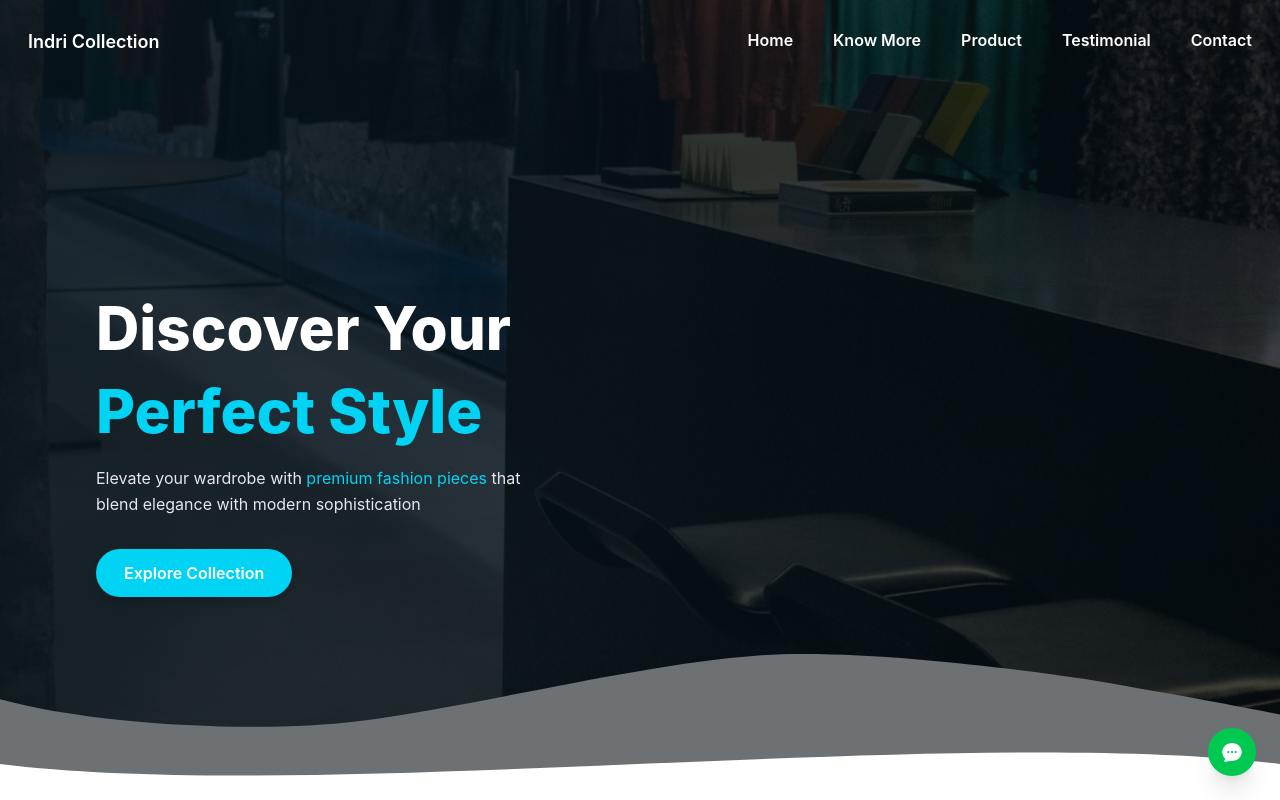
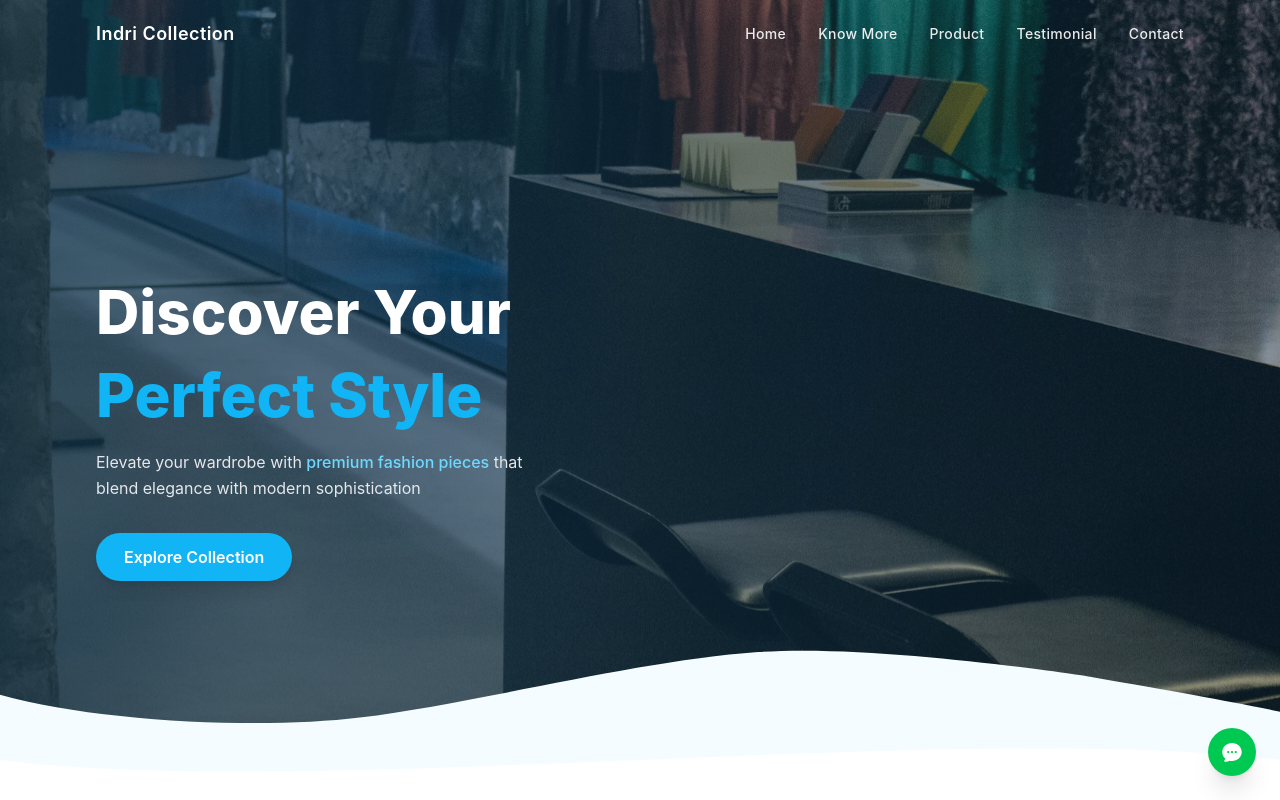
Before and after one commit to femnixx/indri-collection-website, a React (Vite) app: page / in a window 1280 px wide. Shown: the top 800 px of the page. Built offline with nearby package versions, Linux system fonts and the light colour scheme.

Commit message:
feat: add animations and connected to herosection and contact section

```diff
--- a/src/App.jsx
+++ b/src/App.jsx
@@ -1,11 +1,15 @@
-import Bar from './components/Bar.jsx'
+import Bar from './components/MobileMenu.jsx'
 import HeroSection from './pages/HeroSection.jsx'
+import { ContactSection } from './pages/ContactSection.jsx'
+import { Footer } from './pages/ContactSection.jsx'
 
 function App() {
 
   return (
     <>
     <HeroSection></HeroSection>
+    <ContactSection></ContactSection>
+    <Footer></Footer>
     <p>Template</p>
     </>
   )
--- a/src/components/Bar.jsx
+++ /dev/null
@@ -1,18 +0,0 @@
-function Bar() {
-    return (
-        <>
-        <div className="font-semibold w-full flex flex-row justify-between p-7 text-white">
-            <p className="text-lg">Indri Collection</p>
-            <div className="gap-x-10 flex flex-row justify-around">
-                <p>Home</p>
-                <p>Know More</p>
-                <p>Product</p>
-                <p>Testimonial</p>
-                <p>Contact</p>
-            </div>
-        </div>
-        </>
-    )
-}
-
-export default Bar
--- /dev/null
+++ b/src/components/MobileMenu.jsx
@@ -0,0 +1,166 @@
+import { useState, useEffect } from 'react';
+
+const NAV_LINKS = [
+    { label: 'Home', href: '#home' },
+    { label: 'Know More', href: '#know-more' },
+    { label: 'Product', href: '#product' },
+    { label: 'Testimonial', href: '#testimonial' },
+    { label: 'Contact', href: '#contact' },
+];
+
+// Hamburger → X icon, animated
+function MenuIcon({ open }) {
+    return (
+        <div className="relative w-6 h-5 flex flex-col justify-between">
+            {/* Top bar */}
+            <span
+                className="block h-0.5 bg-white rounded-full transition-all duration-300 ease-out origin-center"
+                style={{
+                    transform: open ? 'translateY(9px) rotate(45deg)' : 'none',
+                }}
+            />
+            {/* Middle bar */}
+            <span
+                className="block h-0.5 bg-white rounded-full transition-all duration-300 ease-out"
+                style={{ opacity: open ? 0 : 1, transform: open ? 'scaleX(0)' : 'scaleX(1)' }}
+            />
+            {/* Bottom bar */}
+            <span
+                className="block h-0.5 bg-white rounded-full transition-all duration-300 ease-out origin-center"
+                style={{
+                    transform: open ? 'translateY(-9px) rotate(-45deg)' : 'none',
+                }}
+            />
+        </div>
+    );
+}
+
+function Bar() {
+    const [menuOpen, setMenuOpen] = useState(false);
+    const [scrolled, setScrolled] = useState(false);
+
+    // Add a subtle backdrop blur when user scrolls
+    useEffect(() => {
+        const handleScroll = () => setScrolled(window.scrollY > 20);
+        window.addEventListener('scroll', handleScroll, { passive: true });
+        return () => window.removeEventListener('scroll', handleScroll);
+    }, []);
+
+    // Lock body scroll when mobile menu is open
+    useEffect(() => {
+        document.body.style.overflow = menuOpen ? 'hidden' : '';
+        return () => { document.body.style.overflow = ''; };
+    }, [menuOpen]);
+
+    const handleNavClick = (href) => {
+        setMenuOpen(false);
+        // Smooth scroll to section
+        const el = document.querySelector(href);
+        if (el) el.scrollIntoView({ behavior: 'smooth' });
+    };
+
+    return (
+        <>
+            {/* ── Top bar ─────────────────────────────────────────── */}
+            <nav
+                className={`relative z-50 w-full flex items-center justify-between px-6 md:px-16 lg:px-24 py-5 transition-all duration-300
+                    ${scrolled ? 'bg-black/30 backdrop-blur-md' : 'bg-transparent'}`}
+            >
+                {/* Brand */}
+                <button
+                    onClick={() => handleNavClick('#home')}
+                    className="text-white font-semibold text-lg tracking-wide hover:text-[#11B5F5] transition-colors duration-200"
+                >
+                    Indri Collection
+                </button>
+
+                {/* Desktop nav links */}
+                <div className="hidden md:flex items-center gap-8">
+                    {NAV_LINKS.map((link) => (
+                        <button
+                            key={link.label}
+                            onClick={() => handleNavClick(link.href)}
+                            className="text-white/90 hover:text-[#11B5F5] font-medium text-sm tracking-wide
+                                relative after:absolute after:bottom-0 after:left-0 after:h-[2px] after:w-0
+                                after:bg-[#11B5F5] after:rounded-full after:transition-all after:duration-300
+                                hover:after:w-full transition-colors duration-200"
+                        >
+                            {link.label}
+                        </button>
+                    ))}
+                </div>
+
+                {/* Mobile hamburger */}
+                <button
+                    onClick={() => setMenuOpen((o) => !o)}
+                    aria-label={menuOpen ? 'Close menu' : 'Open menu'}
+                    className="md:hidden p-1 focus:outline-none"
+                >
+                    <MenuIcon open={menuOpen} />
+                </button>
+            </nav>
+
+            {/* ── Mobile drawer overlay ────────────────────────────── */}
+            {/* Backdrop */}
+            <div
+                onClick={() => setMenuOpen(false)}
+                className={`fixed inset-0 z-40 bg-black/60 backdrop-blur-sm transition-opacity duration-400 md:hidden
+                    ${menuOpen ? 'opacity-100 pointer-events-auto' : 'opacity-0 pointer-events-none'}`}
+            />
+
+            {/* Drawer panel — slides in from the right */}
+            <div
+                className={`fixed top-0 right-0 z-50 h-full w-72 bg-[#10324A] shadow-2xl flex flex-col
+                    transition-transform duration-400 ease-out md:hidden
+                    ${menuOpen ? 'translate-x-0' : 'translate-x-full'}`}
+            >
+                {/* Drawer header */}
+                <div className="flex items-center justify-between px-6 py-5 border-b border-white/10">
+                    <span className="text-white font-semibold text-lg">Indri Collection</span>
+                    <button
+                        onClick={() => setMenuOpen(false)}
+                        aria-label="Close menu"
+                        className="p-1 text-white/70 hover:text-white transition-colors"
+                    >
+                        <MenuIcon open={true} />
+                    </button>
+                </div>
+
+                {/* Drawer nav links — staggered fade-in */}
+                <div className="flex flex-col px-6 pt-8 gap-2">
+                    {NAV_LINKS.map((link, i) => (
+                        <button
+                            key={link.label}
+                            onClick={() => handleNavClick(link.href)}
+                            className={`text-left w-full text-white/80 hover:text-white hover:bg-white/10
+                                font-medium text-base px-4 py-3 rounded-xl transition-all duration-200
+                                border border-transparent hover:border-white/10
+                                ${menuOpen ? 'opacity-100 translate-x-0' : 'opacity-0 translate-x-6'}`}
+                            style={{
+                                transitionDelay: menuOpen ? `${120 + i * 60}ms` : '0ms',
+                                transitionDuration: '350ms',
+                            }}
+                        >
+                            {link.label}
+                        </button>
+                    ))}
+                </div>
+
+                {/* Decorative cyan accent at bottom */}
+                <div
+                    className={`mt-auto px-6 pb-10 transition-all duration-500
+                        ${menuOpen ? 'opacity-100 translate-y-0' : 'opacity-0 translate-y-4'}`}
+                    style={{ transitionDelay: menuOpen ? '450ms' : '0ms' }}
+                >
+                    <div className="h-px w-full bg-white/10 mb-6" />
+                    <p className="text-[#6ED8FF] text-xs">
+                        123 Fashion Avenue<br />New York, NY 10001
+                    </p>
+                    <div className="mt-4 w-10 h-1 rounded-full bg-[#11B5F5]" />
+                </div>
+            </div>
+        </>
+    );
+}
+
+export default Bar;
--- a/src/pages/HeroSection.jsx
+++ b/src/pages/HeroSection.jsx
@@ -1,35 +1,25 @@
 import { useEffect, useState } from 'react';
 import heroSectionBanner_desktop from '../assets/heroSectionBanner_desktop.svg';
 import heroSectionBanner_mobile from "../assets/heroSectionBanner_mobile.svg";
-import Bar from '../components/Bar';
+import Bar from '../components/MobileMenu';
 
 function HeroSection() {
     const [mounted, setMounted] = useState(false);
 
     useEffect(() => {
-        // Small delay so the initial hidden state is painted first,
-        // then we flip to visible — triggering the CSS transitions.
         const t = setTimeout(() => setMounted(true), 50);
         return () => clearTimeout(t);
     }, []);
 
-    // Shared transition base
     const base = 'transition-all ease-out';
 
-    // Each element starts hidden/shifted and lands when mounted === true
     const fadeUp = (delay = '0ms') => ({
         style: { transitionDuration: '700ms', transitionDelay: delay },
         className: `${base} ${mounted ? 'opacity-100 translate-y-0' : 'opacity-0 translate-y-8'}`,
     });
 
-    const fadeIn = (delay = '0ms') => ({
-        style: { transitionDuration: '900ms', transitionDelay: delay },
-        className: `${base} ${mounted ? 'opacity-100' : 'opacity-0'}`,
-    });
-
     return (
-        <>
-            <div className='relative w-full min-h-screen overflow-hidden'>
+        <div className='relative w-full min-h-screen overflow-hidden bg-[#10324A]'>
 
             {/* Background Images — zoom-in on load */}
             <img
@@ -50,13 +40,13 @@ function HeroSection() {
             {/* Dark overlay — fades in */}
             <div
                 style={{ transitionDuration: '1000ms', transitionDelay: '200ms' }}
-                    className={`absolute inset-0 bg-black/55 ${base} ${mounted ? 'opacity-100' : 'opacity-0'}`}
+                className={`absolute inset-0  ${base} ${mounted ? 'opacity-100' : 'opacity-0'}`}
             />
 
             {/* Navigation Bar — slides down from top */}
             <div
                 style={{ transitionDuration: '600ms', transitionDelay: '100ms' }}
-                    className={`${base} ${mounted ? 'opacity-100 translate-y-0' : 'opacity-0 -translate-y-6'}`}
+                className={`relative z-50 ${base} ${mounted ? 'opacity-100 translate-y-0' : 'opacity-0 -translate-y-6'}`}
             >
                 <Bar />
             </div>
@@ -65,39 +55,38 @@ function HeroSection() {
             <div className='relative z-10 flex flex-col justify-center h-full min-h-[calc(100vh-80px)] px-6 md:px-16 lg:px-24 pt-8 md:pt-0'>
                 <div className='max-w-xl'>
 
-                        {/* Line 1 — slides up, delay 400ms */}
+                    {/* Line 1 */}
                     <h1
-                            {...fadeUp('400ms')}
                         className={`${fadeUp('400ms').className} text-4xl md:text-6xl font-extrabold text-white leading-tight mb-2`}
                         style={fadeUp('400ms').style}
                     >
                         Discover Your
                     </h1>
 
-                        {/* Line 2 — slides up, delay 550ms */}
+                    {/* Line 2 */}
                     <h1
-                            className={`${fadeUp('550ms').className} text-4xl md:text-6xl font-extrabold text-cyan-400 leading-tight mb-4`}
+                        className={`${fadeUp('550ms').className} text-4xl md:text-6xl font-extrabold text-[#11B5F5] leading-tight mb-4`}
                         style={fadeUp('550ms').style}
                     >
                         Perfect Style
                     </h1>
 
-                        {/* Subheading — slides up, delay 700ms */}
+                    {/* Subheading */}
                     <p
                         className={`${fadeUp('700ms').className} text-sm md:text-base text-gray-200 mb-8 leading-relaxed max-w-sm md:max-w-md`}
                         style={fadeUp('700ms').style}
                     >
                         Elevate your wardrobe with{' '}
-                            <span className='text-cyan-400'>premium fashion pieces</span>{' '}
+                        <span className='text-[#6ED8FF] font-medium'>premium fashion pieces</span>{' '}
                         that blend elegance with modern sophistication
                     </p>
 
-                        {/* CTA Button — fades + scales up, delay 900ms */}
+                    {/* CTA Button */}
                     <div
                         style={{ transitionDuration: '600ms', transitionDelay: '900ms' }}
                         className={`${base} ${mounted ? 'opacity-100 scale-100' : 'opacity-0 scale-90'}`}
                     >
-                            <button className='bg-cyan-400 hover:bg-cyan-500 active:scale-95 text-white text-sm md:text-base font-semibold px-7 py-3 rounded-full transition-all duration-200 shadow-lg'>
+                        <button className='bg-[#11B5F5] hover:bg-[#6ED8FF] active:scale-95 text-white text-sm md:text-base font-semibold px-7 py-3 rounded-full transition-all duration-200 shadow-lg'>
                             Explore Collection
                         </button>
                     </div>
@@ -105,7 +94,7 @@ function HeroSection() {
                 </div>
             </div>
 
-                {/* Bottom Wave — slides up, delay 600ms */}
+            {/* Bottom Wave */}
             <div
                 style={{ transitionDuration: '800ms', transitionDelay: '600ms' }}
                 className={`absolute bottom-0 left-0 w-full overflow-hidden leading-[0] z-10 ${base}
@@ -117,14 +106,11 @@ function HeroSection() {
                     preserveAspectRatio='none'
                     className='w-full h-16 md:h-20'
                 >
-                        <path
-                            d='M0,40 C360,80 1080,0 1440,40 L1440,80 L0,80 Z'
-                            fill='white'
-                        />
+                    <path d='M0,40 C360,80 1080,0 1440,40 L1440,80 L0,80 Z' fill='white' />
                 </svg>
             </div>
 
-                {/* WhatsApp / Chat Floating Button — pops in last, delay 1100ms */}
+            {/* WhatsApp Floating Button */}
             <a
                 href='#'
                 aria-label='Chat with us'
@@ -132,22 +118,12 @@ function HeroSection() {
                 className={`fixed bottom-6 right-6 z-50 bg-green-500 hover:bg-green-600 text-white w-12 h-12 rounded-full flex items-center justify-center shadow-xl transition-all duration-200
                     ${mounted ? 'opacity-100 scale-100' : 'opacity-0 scale-50'}`}
             >
-                    <svg
-                        xmlns='http://www.w3.org/2000/svg'
-                        viewBox='0 0 24 24'
-                        fill='currentColor'
-                        className='w-6 h-6'
-                    >
-                        <path
-                            fillRule='evenodd'
-                            d='M4.804 21.644A6.707 6.707 0 006 21.75a6.721 6.721 0 003.583-1.029c.774.182 1.584.279 2.417.279 5.322 0 9.75-3.97 9.75-9 0-5.03-4.428-9-9.75-9s-9.75 3.97-9.75 9c0 2.409 1.025 4.587 2.674 6.192.232.226.277.428.254.543a3.73 3.73 0 01-.814 1.686.75.75 0 00.44 1.223zM8.25 10.875a1.125 1.125 0 100 2.25 1.125 1.125 0 000-2.25zM10.875 12a1.125 1.125 0 112.25 0 1.125 1.125 0 01-2.25 0zm4.875-1.125a1.125 1.125 0 100 2.25 1.125 1.125 0 000-2.25z'
-                            clipRule='evenodd'
-                        />
+                <svg xmlns='http://www.w3.org/2000/svg' viewBox='0 0 24 24' fill='currentColor' className='w-6 h-6'>
+                    <path fillRule='evenodd' clipRule='evenodd' d='M4.804 21.644A6.707 6.707 0 006 21.75a6.721 6.721 0 003.583-1.029c.774.182 1.584.279 2.417.279 5.322 0 9.75-3.97 9.75-9 0-5.03-4.428-9-9.75-9s-9.75 3.97-9.75 9c0 2.409 1.025 4.587 2.674 6.192.232.226.277.428.254.543a3.73 3.73 0 01-.814 1.686.75.75 0 00.44 1.223zM8.25 10.875a1.125 1.125 0 100 2.25 1.125 1.125 0 000-2.25zM10.875 12a1.125 1.125 0 112.25 0 1.125 1.125 0 01-2.25 0zm4.875-1.125a1.125 1.125 0 100 2.25 1.125 1.125 0 000-2.25z' />
                 </svg>
             </a>
 
         </div>
-        </>
     );
 }
 
```
Lines whose indentation alone changed are shown as unchanged.
